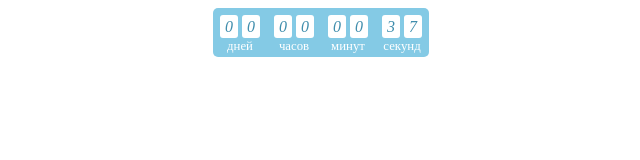
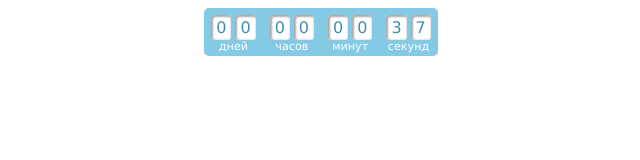
Before and after one commit to misha-panyushkin/clocks.js, a plain HTML site: page index.html in a window 1280 px wide. Shown: the whole page, without its empty margins (319-959 px from the left). Drawn offline with Linux system fonts and the light colour scheme.

Commit message:
API fix. Styles fix. - Making html markup better looking; - Starting develop intelligible API methods.

```diff
--- a/beautiful/color.css
+++ b/beautiful/color.css
@@ -1,3 +1,6 @@
+html                    {font-family:"Lucida Grande", "Lucida Sans Unicode", Helvetica, Arial, Verdana, sans-serif;
+                        font-size:1em}
+
 #clocks                 {text-align: center}
 
 .clocks                 {background-color: #84CAE5; border-radius: 5px;
@@ -8,6 +11,8 @@
 .clocks .marks header   {margin-top: 9px}
 .clocks .marks span     {background-color:#fff; color:#3F8DAC; margin:2px; border-radius:3px;
                         padding: 3px 5px 3px 5px;
-                        vertical-align: middle;}
-.clocks .marks footer   {font-size: .8em;
+                        vertical-align: middle;
+                        box-shadow: 1px 1px 2px 1px #aaa inset}
+.clocks .marks span em  {font-style: normal}
+.clocks .marks footer   {font-size: .7em;
                         margin: 3px;}
--- a/dynamic/clocks.js
+++ b/dynamic/clocks.js
@@ -53,12 +53,46 @@ $(function () {
     /*
      * Constructor function.
      * */
-    function CDC ($set, time_to_go) {
+    function CDC ($set) {
         this.$c = $("<article/>").attr("class", "clocks");
         createMarks.call(this);
-        fillWithTime.call(this, time_to_go);
         this.$c.appendTo($set);
+        this.status = "idle";
     }
+
+    CDC.prototype = {
+        fill:   function (ttg) {
+            if (ttg) {
+                this.stop();
+                fillWithTime.call(this, ttg);
+            }
+        },
+        start:  function (ttg) {
+            this.fill(ttg);
+            this.resume();
+        },
+        stop:   function (ttg) {
+            if (this.status === "stopped") return;
+            this.status = "stopped";
+            this.fill(ttg);
+            clearTimeout(this.to);
+        },
+        resume: function () {
+            if (this.status === "counting") return;
+            this.status = "counting";
+            this.last = new Date().getTime();
+            this.count();
+        },
+
+        getTime: function () {
+            var that = this,
+                remain = 0;
+            tic_mark.forEach(function (v) {
+                remain += that[v].v*tic_const[v]
+            });
+            return remain*1000;
+        }
+    };
 
     /*
      * Defining a prototype methods collection.
@@ -85,16 +119,13 @@ $(function () {
 
             // 2. Checking.
             if (full) {
-
-                this.finished = !a[i-1];
-
-                if (this.finished) {
-                    // Stop counter!
+                if (!a[i-1]) {
+                    this.status = "finished";
                 } else {
                     this["set" + a[i-1].toUpperCase()](full);
                 }
 
-                if (this.finished) {
+                if (this.status === "finished") {
                     balance = 0;
                 }
             }
@@ -126,49 +157,6 @@ $(function () {
         return arr;
     };
 
-    /*
-    CDC.prototype = {
-        fill:   function (ttg) {
-            if (ttg) {
-                this.stop();
-                fillWithTime.call(ttg);
-            }
-        },
-        start:  function (ttg) {
-
-        },
-        stop:   function () {},
-        resume: function () {}
-    };*/
-
-    CDC.prototype.start = function (ttg) {
-
-        if (ttg) {
-            this.stop();
-            fillWithTime.call(this, ttg);
-        }
-
-        this.resume();
-    };
-
-    CDC.prototype.resume = function () {
-        this.last = new Date().getTime();
-        this.count();
-    };
-
-    CDC.prototype.stop = function () {
-        this.stopped = true;
-        clearTimeout(this.to);
-        return (function () {
-            var that = this,
-                remain = 0;
-            tic_mark.forEach(function (v) {
-                remain += that[v].v*tic_const[v]
-            });
-            return remain*1000;
-        }).call(this);
-    };
-
     CDC.prototype.count = function (ms) {
         var that = this;
         ms = ms || one_sec;
@@ -183,18 +171,18 @@ $(function () {
             } else if (ts > one_sec) {
                 // setS(amount) for need amount and if needed add timeout for balance.
                 fS = Math.floor(ts/one_sec);
-                console.log("2: " + balance + " : " + fS);
                 that.setS(fS);
                 balance = one_sec - ts % one_sec;
                 that.last += fS*one_sec;
+                console.log("2: " + balance + " : " + fS);
             } else {
-                console.log("3: " + balance);
                 // setS() and start new second counter.
                 that.setS();
                 that.last = new Date().getTime();
+                console.log("3: " + balance);
             }
 
-            if (that.finished) {
+            if (that.status === "finished") {
                 clearTimeout(that.to);
             } else {
                 that.count(balance);
@@ -202,9 +190,9 @@ $(function () {
         }, ms);
     };
 
-    $.fn.CountDownClocks = function (ttg) {
-        var cl = new CDC(this, ttg);
-        cl.start();
+    $.fn.countDown = function (ttg) {
+        var cl = new CDC(this);
+        cl.start(ttg);
         return cl;
     };
 });
--- a/dynamic/do.js
+++ b/dynamic/do.js
@@ -3,6 +3,6 @@ var clocks;
 $(function () {
     var i = 1;
     while (i--) {
-        clocks = $("#clocks").CountDownClocks(Math.random()*50*1000); // Time in milliseconds.
+        clocks = $("#clocks").countDown(Math.random()*50*1000); // Time in milliseconds.
     }
 });
```
